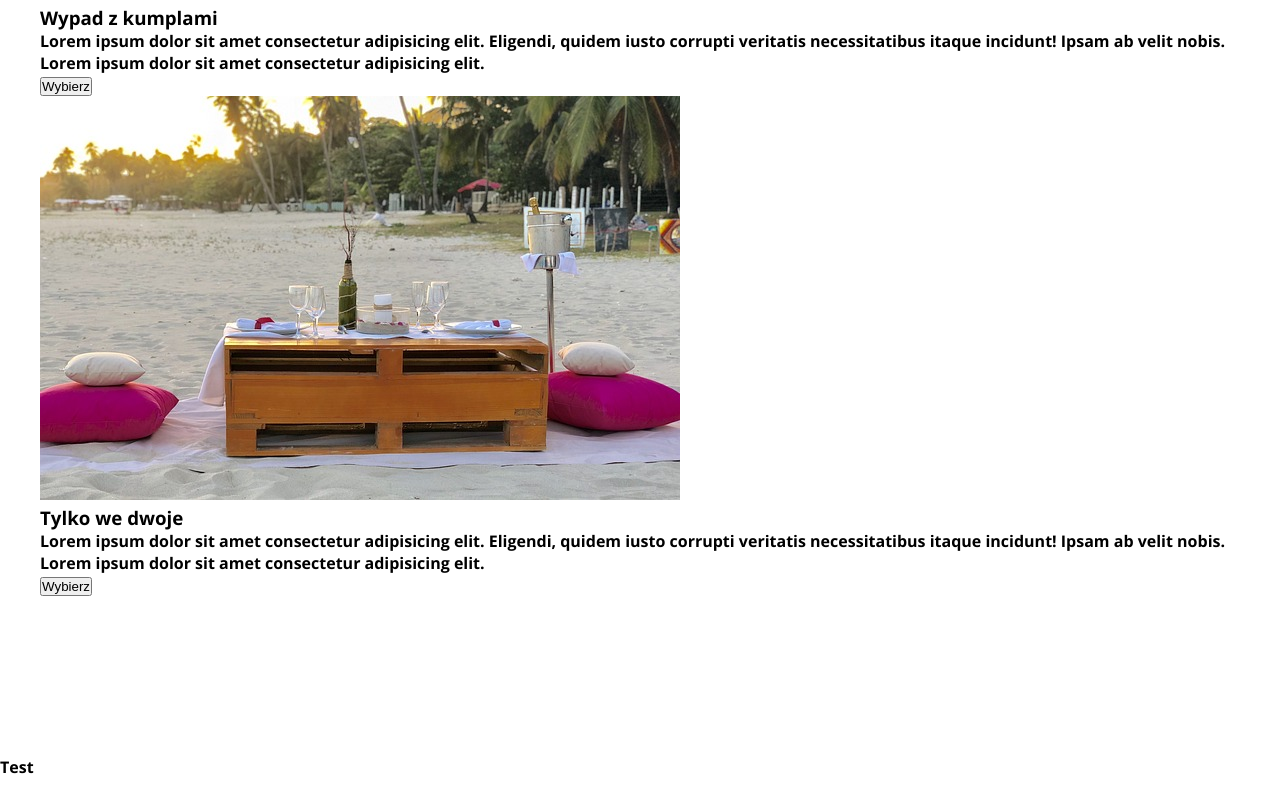
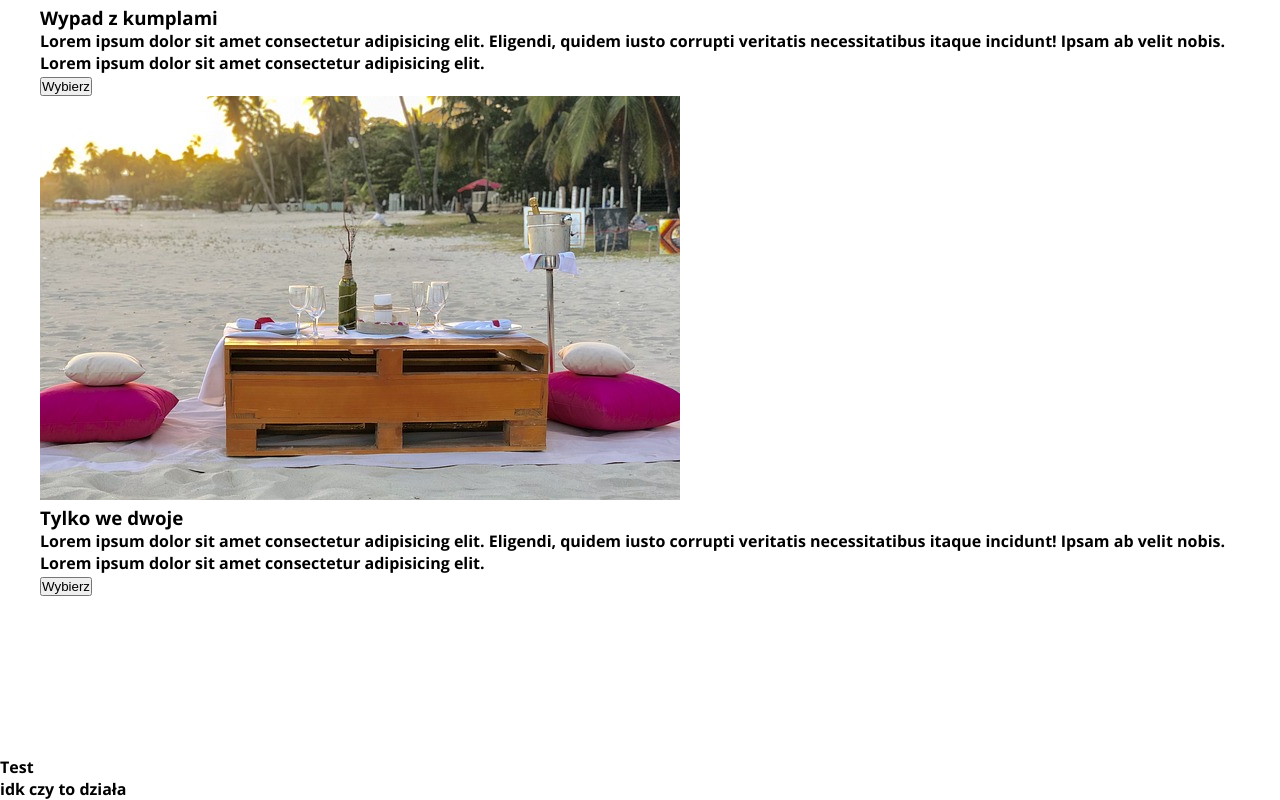
Before and after one commit to DamianC1/First-Website, a plain HTML site: page index.html in a window 1280 px wide. Shown: the part 4878-5678 px from the top of the page. Before the commit the page ends 5656 px from the top, so only its background shows below. Drawn offline with nearby package versions, Linux system fonts and the light colour scheme.

Commit message:
testing on other pc

```diff
--- a/index.html
+++ b/index.html
@@ -190,5 +190,6 @@
 	<script src="./js/main.js"></script>
 </body>
 <p>Test</p>
+<p>idk czy to działa</p>
 
 </html>
```
